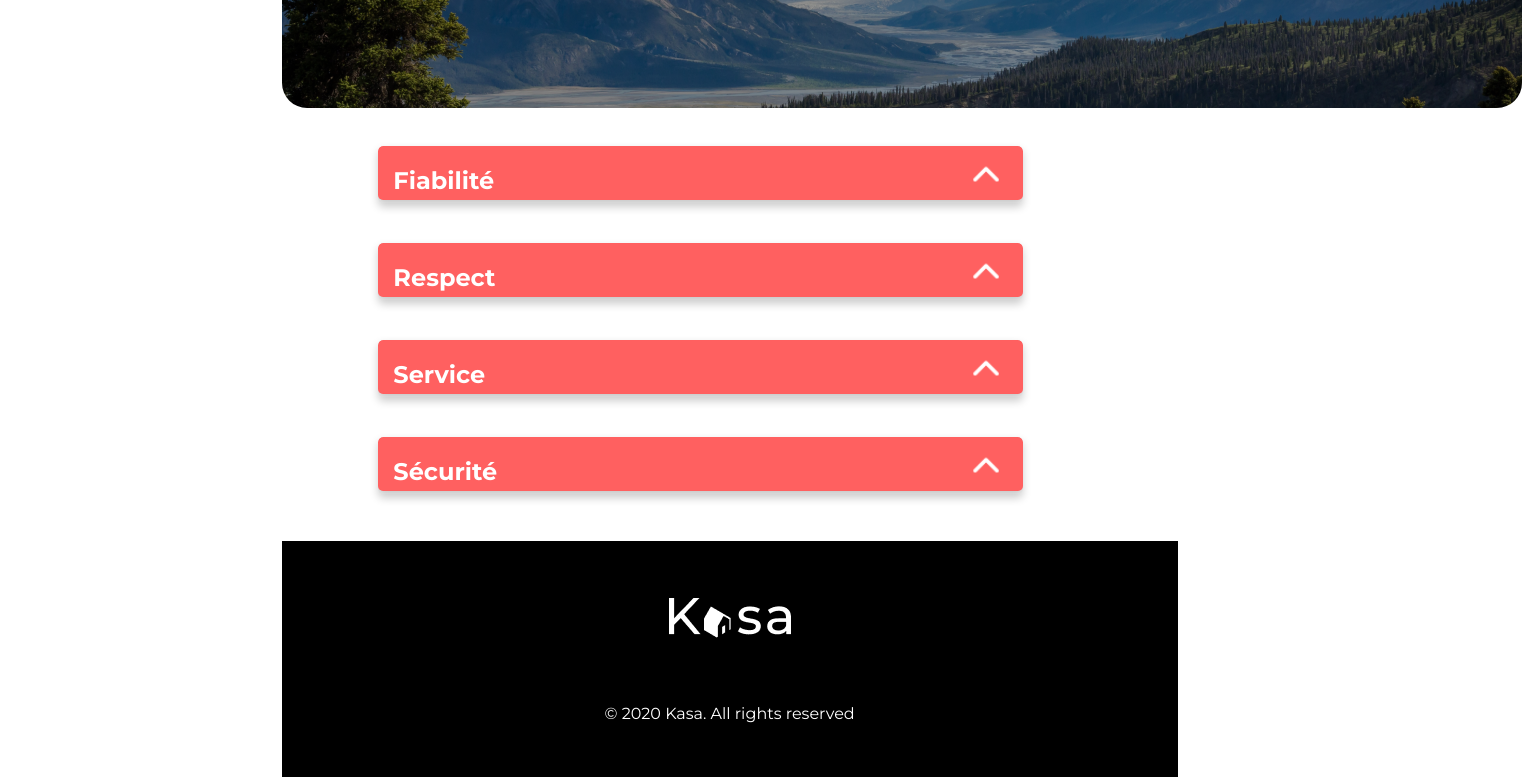
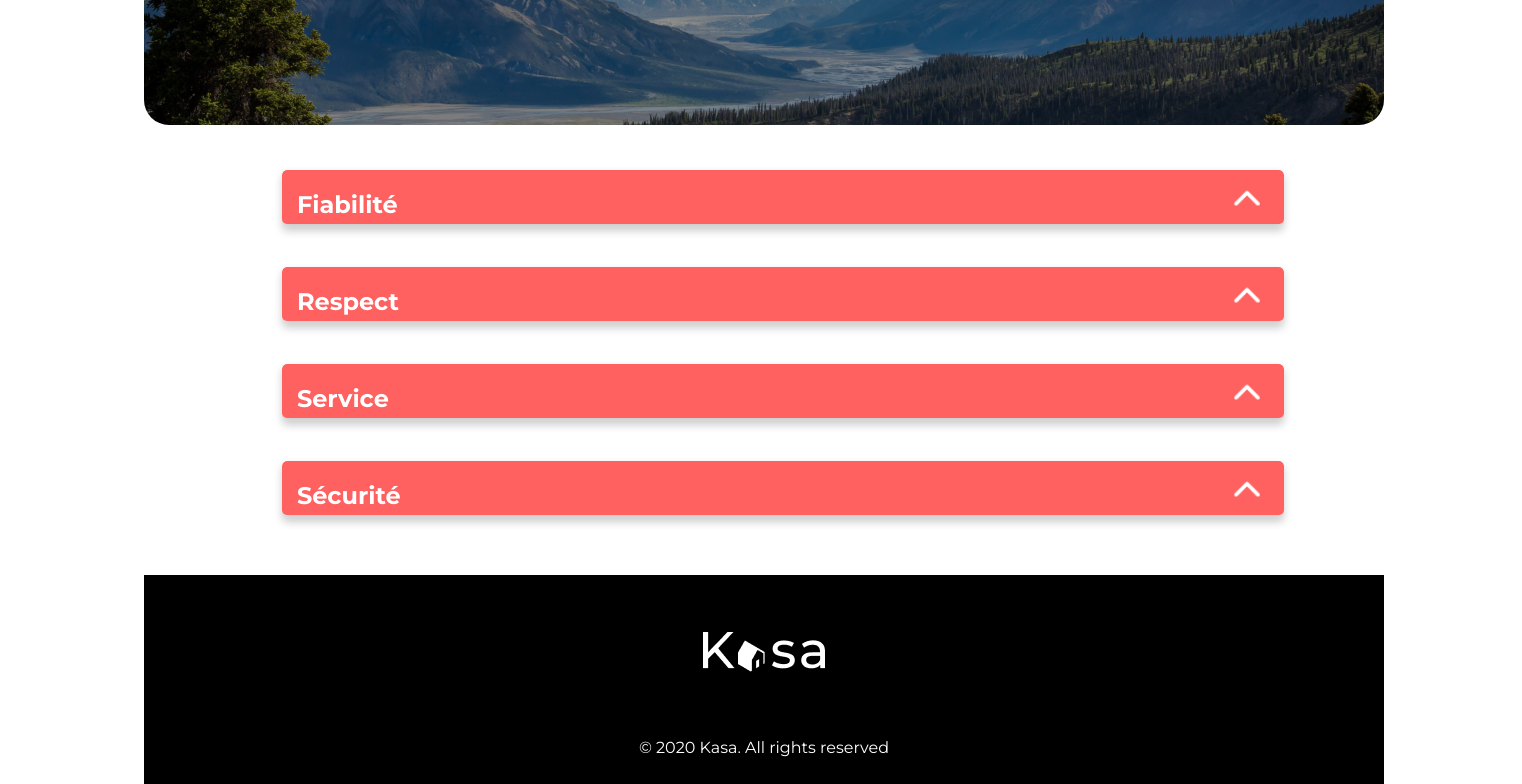
Before and after one commit to cyrelh/P6_React_Kasa, a React (Vite) app in the folder Kasa/: page /about in a window 1280 px wide. Shown: the part 300-1084 px from the top of the page, 1522 px wide, since content can reach past the window. Built offline with nearby package versions, Linux system fonts and the light colour scheme.

Commit message:
Correction du  Slidehow.jsx oubli de l'accolage dans la déclaration du composant foncitonnel Slidehow ({slides}) RESOLU + amélioration du style Apartmentpage.scss et des collapse

```diff
--- a/Kasa/src/components/Slideshow.jsx
+++ b/Kasa/src/components/Slideshow.jsx
@@ -1,10 +1,9 @@
 // On importe les dépendances nécessaires
-import React from 'react'
 import { useState } from "react"
 import ArrowBack from '../assets/arrow_back.png'
 import ArrowForward from '../assets/arrow_forward.png'
 
-function Slideshow(slides) { //Déclaration du composant fonctionnel
+function Slideshow({slides}) { //Déclaration du composant fonctionnel ATTENTION OUBLI de l'accolade
   const [currentIndex, setCurrentIndex] = useState(0); // [currentIndex, setCurrentIndex] :"destructuring" --> déclare respectivement la valeur actuelle de l'état et une fonction pour mettre à jour cette valeur
   // hook useState(0) : Cela initialise la variable d'état currentIndex avec une valeur initiale de 0. Cela signifie que lorsque le composant est monté pour la première fois, currentIndex aura la valeur 0.
 
--- a/Kasa/src/styles/ApartmentPage.scss
+++ b/Kasa/src/styles/ApartmentPage.scss
@@ -60,7 +60,7 @@ main {
 }
 
 .title-location-tags {
-    margin-top: 2%;
+    margin-top: 6%;
 }
 
 .title {
@@ -142,5 +142,5 @@ main {
 
 .description-equipements {
     display: flex;
-    margin-top: 1%;
+    margin: 0% 0% 3% 7%;
 }
--- a/Kasa/src/styles/Collapse.scss
+++ b/Kasa/src/styles/Collapse.scss
@@ -25,7 +25,7 @@
 .conteneur-collapse{
     display: grid;
     justify-items: center;
-    margin-left: 10%;
+    margin: 2% -10% 3% 9%;
 
 }
 
--- a/Kasa/src/styles/main.scss
+++ b/Kasa/src/styles/main.scss
@@ -1,9 +1,9 @@
 body {
   font-family: 'Montserrat', sans-serif;
-  // display: flex;
+  display: flex;
   // flex-direction: column;
   // width: 1440px;
-  // justify-content: center;
+  justify-content: center;
   max-width: 1258px;
   padding-top: 40px;
   margin: 0 15%;
```
